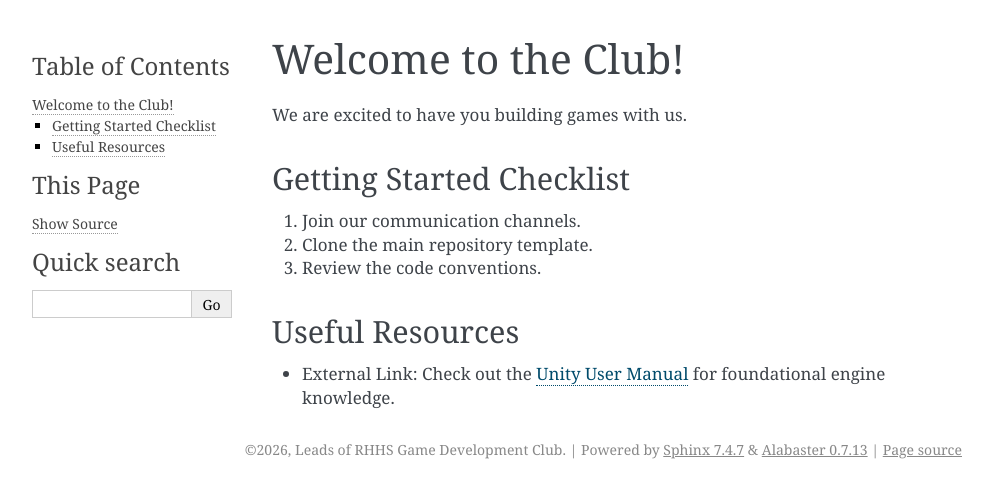
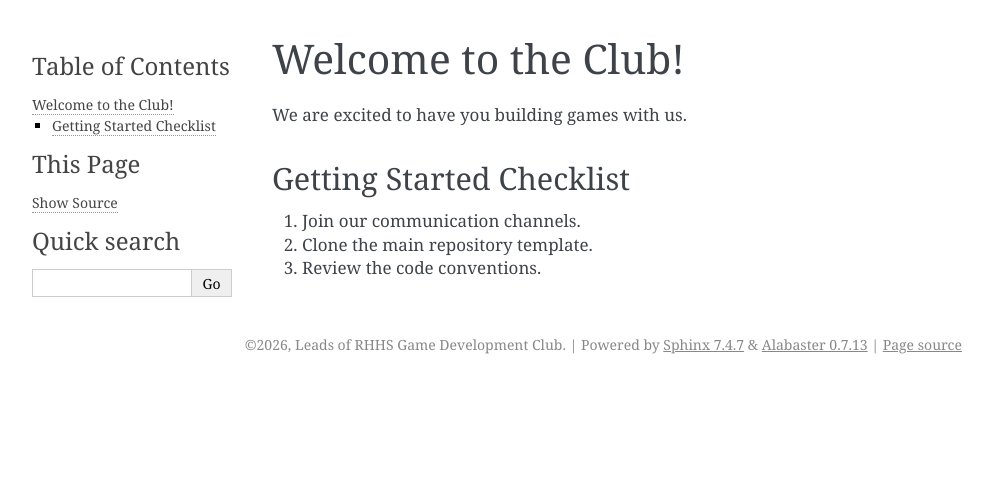
Before and after one commit to RHHS-Game-Development-Club/RHHS-Game-Development-Club-Documentation-, a Sphinx documentation site: the page built from source/club/welcome.rst, in a window 1280 px wide. Shown: the top 498 px of the page, without its empty margins (148-1141 px from the left). Built offline with Sphinx 7.4.7, drawn with Linux system fonts in a browser that asks for light colours; pages that are not in the unit, such as notebooks, are missing from menus.

Commit message:
Fixed Syphix errors

```diff
--- a/source/club/welcome.rst
+++ b/source/club/welcome.rst
@@ -9,7 +9,3 @@ Getting Started Checklist
 1. Join our communication channels.
 2. Clone the main repository template.
 3. Review the code conventions.
-
-Useful Resources
-================
-* External Link: Check out the `Unity User Manual <https://unity3d.com>`_ for foundational engine knowledge.
--- a/source/index.rst
+++ b/source/index.rst
@@ -12,11 +12,11 @@ Welcome to the offical documentation of the RHHS Game Development Club! In this
    :maxdepth: 2
    :caption: Getting Started:
 
-   source/club/welcome
-   source/club/git_workflow
+   club/welcome
+   club/git_workflow
 
 .. toctree::
    :maxdepth: 2
    :caption: Tutorials:
 
-   source/tutorials/overview
+   tutorials/overview
```
Also changed, not shown: source/club/git_workflow.rst (added), source/tutorials/overview.rst (added).
